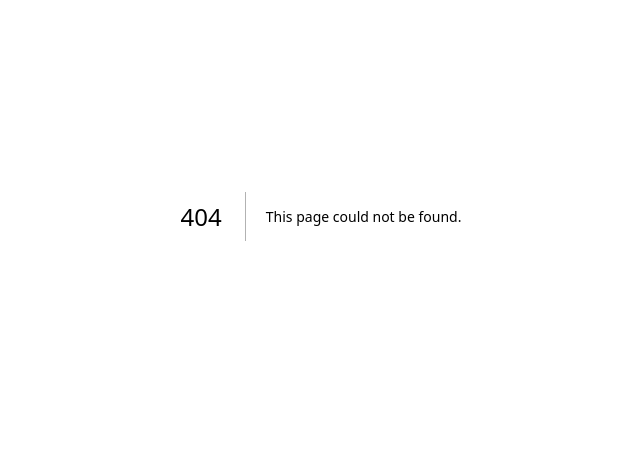
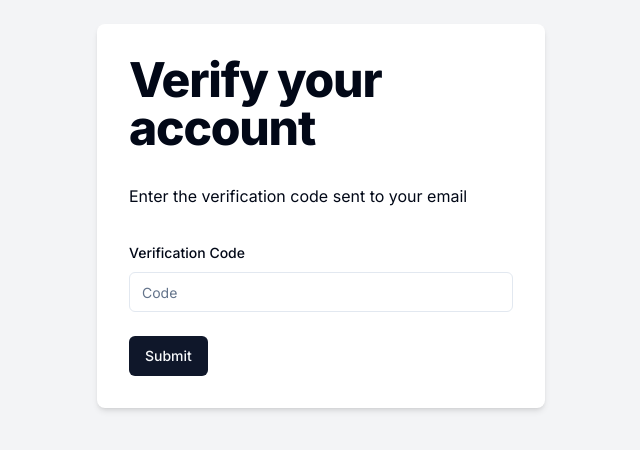
Before and after one commit to sabin-lohani/mstrymessage, a Next.js app: page /verify/1 in a window 1280 px wide. Before the commit this address had no page. Shown: the part 184-634 px from the top of the page, without its empty margins (319-959 px from the left). Built offline with nearby package versions, Linux system fonts and the light colour scheme.

Commit message:
Add: verify account page

```diff
--- a/src/app/(auth)/sign-up/page.tsx
+++ b/src/app/(auth)/sign-up/page.tsx
@@ -13,7 +13,6 @@
 import {
   Form,
   FormControl,
-  FormDescription,
   FormField,
   FormItem,
   FormLabel,
--- /dev/null
+++ b/src/app/(auth)/verify/[username]/page.tsx
@@ -0,0 +1,96 @@
+"use client";
+import { Button } from "@/components/ui/button";
+import {
+  Form,
+  FormControl,
+  FormField,
+  FormItem,
+  FormLabel,
+  FormMessage,
+} from "@/components/ui/form";
+import { Input } from "@/components/ui/input";
+import { useToast } from "@/components/ui/use-toast";
+import { verifySchema } from "@/schemas/verify.schemas";
+import { ApiResponse } from "@/types/ApiResponse";
+import { zodResolver } from "@hookform/resolvers/zod";
+import axios, { AxiosError } from "axios";
+import { Loader2 } from "lucide-react";
+import { useParams, useRouter } from "next/navigation";
+import { useState } from "react";
+import { useForm } from "react-hook-form";
+import * as z from "zod";
+
+export default function page() {
+  const router = useRouter();
+  const params = useParams<{ username: string }>();
+  const [isVerifying, setIsVerifying] = useState(false);
+  const { toast } = useToast();
+
+  // zod implementation
+  const form = useForm<z.infer<typeof verifySchema>>({
+    resolver: zodResolver(verifySchema),
+    defaultValues: {
+      code: "",
+    },
+  });
+
+  const onSubmit = async (data: z.infer<typeof verifySchema>) => {
+    setIsVerifying(true);
+    try {
+      const response = await axios.post("/api/verify-code", {
+        username: params.username,
+        code: data.code,
+      });
+      toast({ title: "Success", description: response.data.message });
+      router.replace("/sign-in");
+    } catch (error) {
+      console.error("Error verifying code", error);
+      const axiosError = error as AxiosError<ApiResponse>;
+      let errorMessage =
+        axiosError.response?.data.message ?? "Error verifying code";
+      toast({
+        title: "Verification failed",
+        description: errorMessage,
+        variant: "destructive",
+      });
+    } finally {
+      setIsVerifying(false);
+    }
+  };
+  return (
+    <div className="flex justify-center items-center min-h-screen bg-gray-100">
+      <div className="w-full max-w-md p-8 space-y-8 bg-white rounded-lg shadow-md">
+        <h1 className="text-4xl font-extrabold tracking-tight lg:text-5xl mb-6">
+          Verify your account
+        </h1>
+        <p className="mb-4">Enter the verification code sent to your email</p>
+        <Form {...form}>
+          <form onSubmit={form.handleSubmit(onSubmit)} className="space-y-6">
+            <FormField
+              name="code"
+              control={form.control}
+              render={({ field }) => (
+                <FormItem>
+                  <FormLabel>Verification Code</FormLabel>
+                  <FormControl>
+                    <Input placeholder="Code" {...field} />
+                  </FormControl>
+                  <FormMessage />
+                </FormItem>
+              )}
+            />
+            <Button type="submit" disabled={isVerifying}>
+              {isVerifying ? (
+                <>
+                  <Loader2 className="mr-2 h-4 w-4 animate-spin" /> Verifying
+                </>
+              ) : (
+                "Submit"
+              )}
+            </Button>
+          </form>
+        </Form>
+      </div>
+    </div>
+  );
+}
```
